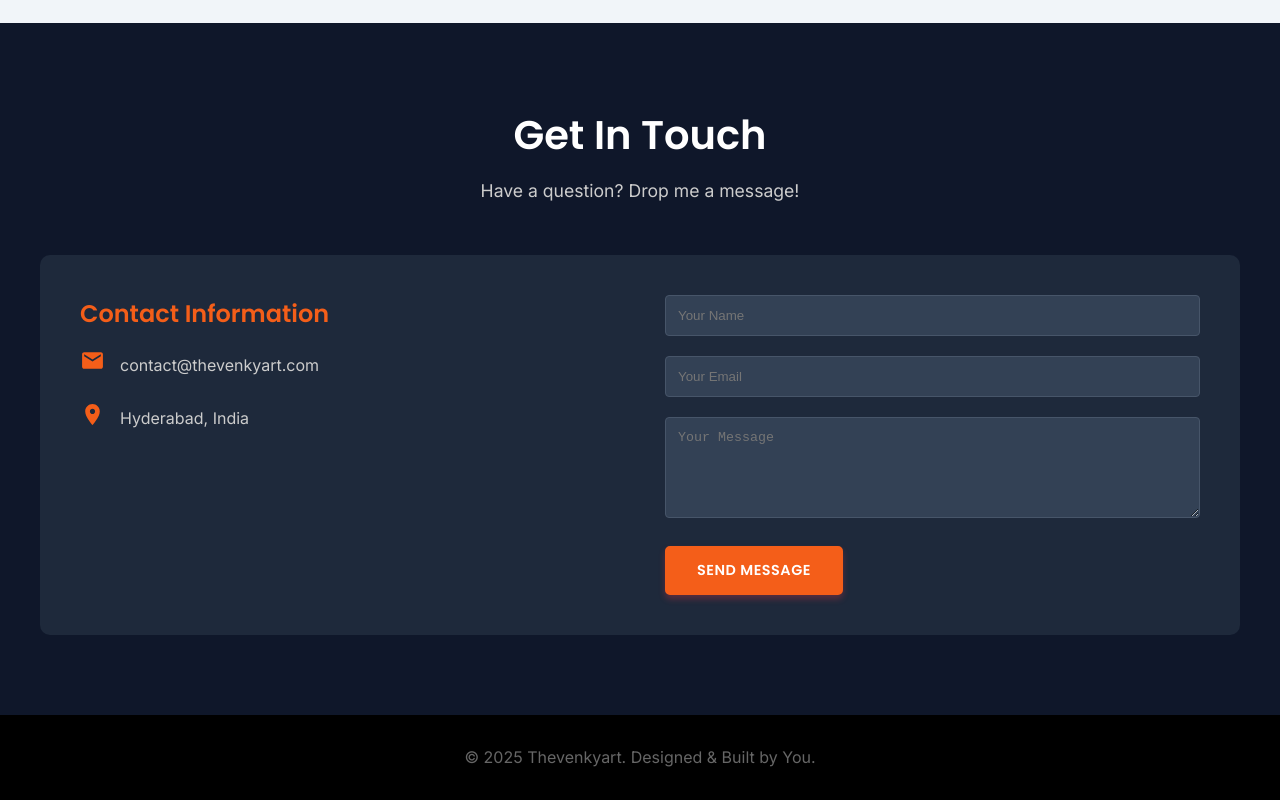
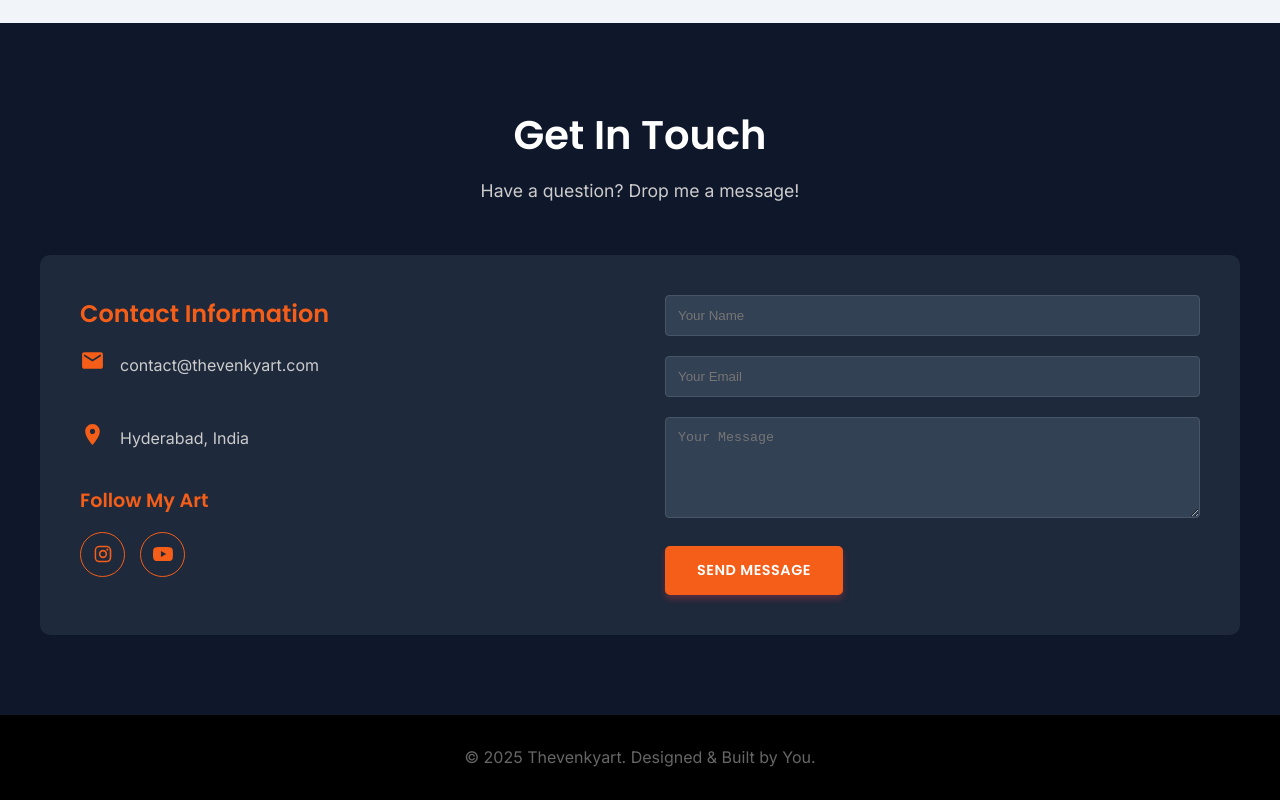
Before and after one commit to Venkateshthammisetti/thevenkyart-website, a plain HTML site: page index.html in a window 1280 px wide. Shown: the part 5355-6155 px from the top of the page. Drawn offline with nearby package versions, Linux system fonts and the light colour scheme.

Commit message:
WS-009: social media links ig and yt

```diff
--- a/CSS/style.css
+++ b/CSS/style.css
@@ -1169,3 +1169,33 @@ footer {
     line-height: 1;
 }
 .close-popup:hover { color: var(--primary-color); }
+
+/* --- SOCIAL LINKS STYLING --- */
+.social-links {
+    display: flex;
+    gap: 15px;
+    margin-top: 15px;
+}
+
+.social-icon {
+    width: 45px;
+    height: 45px;
+    border: 1px solid var(--primary-color);
+    color: var(--primary-color);
+    display: flex;
+    justify-content: center;
+    align-items: center;
+    border-radius: 50%;
+    transition: var(--transition);
+}
+
+.social-icon svg {
+    display: block; /* Fixes tiny alignment bugs */
+}
+
+/* Hover Effect: Turns solid color */
+.social-icon:hover {
+    background-color: var(--primary-color);
+    color: white; /* Icon turns white */
+    transform: translateY(-3px); /* Subtle float up */
+}
--- a/index.html
+++ b/index.html
@@ -366,13 +366,49 @@
           </div>
 
             <div class="info-item">
-            <span class="icon">
+              <!-- <span class="icon">
                 <svg xmlns="http://www.w3.org/2000/svg" viewBox="0 0 24 24" fill="currentColor">
                   <path
                     d="M12 2C8.13 2 5 5.13 5 9c0 5.25 7 13 7 13s7-7.75 7-13c0-3.87-3.13-7-7-7zm0 9.5c-1.38 0-2.5-1.12-2.5-2.5s1.12-2.5 2.5-2.5 2.5 1.12 2.5 2.5-1.12 2.5-2.5 2.5z" />
                 </svg>
               </span>
+              <p>Hyderabad, India</p> -->
+            </div>
+            <div class="info-item">
+        <span class="icon">
+            <svg xmlns="http://www.w3.org/2000/svg" viewBox="0 0 24 24" fill="currentColor"><path d="M12 2C8.13 2 5 5.13 5 9c0 5.25 7 13 7 13s7-7.75 7-13c0-3.87-3.13-7-7-7zm0 9.5c-1.38 0-2.5-1.12-2.5-2.5s1.12-2.5 2.5-2.5 2.5 1.12 2.5 2.5-1.12 2.5-2.5 2.5z"/></svg>
+        </span>
         <p>Hyderabad, India</p>
+    </div>
+
+    <h3 style="margin-top: 30px; font-size: 1.2rem;">Follow My Art</h3>
+
+    <div class="social-links">
+
+        <a href="https://www.instagram.com/art_by__venky?igsh=MTEzem5hcnBoazRjaQ%3D%3D&utm_source=qr" target="_blank" class="social-icon" aria-label="Instagram">
+            <svg xmlns="http://www.w3.org/2000/svg" viewBox="0 0 24 24" fill="currentColor" width="20" height="20">
+                <path d="M7.8 2h8.4C19.4 2 22 4.6 22 7.8v8.4a5.8 5.8 0 0 1-5.8 5.8H7.8C4.6 22 2 19.4 2 16.2V7.8A5.8 5.8 0 0 1 7.8 2m-.2 2A3.6 3.6 0 0 0 3.8 7.6v8.8A3.6 3.6 0 0 0 7.6 20h8.8a3.6 3.6 0 0 0 3.6-3.6V7.6A3.6 3.6 0 0 0 16.4 4H7.6m9.65 1.5a1.25 1.25 0 0 1 1.25 1.25A1.25 1.25 0 0 1 17.25 8 1.25 1.25 0 0 1 16 6.75a1.25 1.25 0 0 1 1.25-1.25M12 7a5 5 0 0 1 5 5 5 5 0 0 1-5 5 5 5 0 0 1-5-5 5 5 0 0 1 5-5m0 2a3 3 0 0 0-3 3 3 3 0 0 0 3 3 3 3 0 0 0 3-3 3 3 0 0 0-3-3z"/>
+            </svg>
+        </a>
+
+        <!-- <a href="https://www.linkedin.com/in/YOUR_USERNAME" target="_blank" class="social-icon" aria-label="LinkedIn">
+            <svg xmlns="http://www.w3.org/2000/svg" viewBox="0 0 24 24" fill="currentColor" width="20" height="20">
+                <path d="M4.98 3.5c0 1.381-1.11 2.5-2.48 2.5s-2.48-1.119-2.48-2.5c0-1.38 1.11-2.5 2.48-2.5s2.48 1.12 2.48 2.5zm.02 4.5h-5v16h5v-16zm7.982 0h-4.968v16h5v-8.306c0-4.613 6.114-5.021 6.114 0v8.306h4.694v-9.352c0-8.212-8.818-8.016-10.84-4.226v-2.422z"/>
+            </svg>
+        </a> -->
+
+        <a href="https://www.youtube.com/@thevenkyart" target="_blank" class="social-icon" aria-label="YouTube">
+            <svg xmlns="http://www.w3.org/2000/svg" viewBox="0 0 24 24" fill="currentColor" width="20" height="20">
+                <path d="M23.498 6.186a3.016 3.016 0 0 0-2.122-2.136C19.505 3.545 12 3.545 12 3.545s-7.505 0-9.377.505A3.017 3.017 0 0 0 .502 6.186C0 8.07 0 12 0 12s0 3.93.502 5.814a3.016 3.016 0 0 0 2.122 2.136c1.871.505 9.376.505 9.376.505s7.505 0 9.377-.505a3.015 3.015 0 0 0 2.122-2.136C24 15.93 24 12 24 12s0-3.93-.498-5.814zM9.545 15.568V8.432L15.818 12l-6.273 3.568z"/>
+            </svg>
+        </a>
+
+        <!-- <a href="https://facebook.com/YOUR_PAGE" target="_blank" class="social-icon" aria-label="Facebook">
+            <svg xmlns="http://www.w3.org/2000/svg" viewBox="0 0 24 24" fill="currentColor" width="20" height="20">
+                <path d="M24 12.073c0-6.627-5.373-12-12-12s-12 5.373-12 12c0 5.99 4.388 10.954 10.125 11.854v-8.385H7.078v-3.47h3.047V9.43c0-3.007 1.792-4.669 4.533-4.669 1.312 0 2.686.235 2.686.235v2.953H15.83c-1.491 0-1.956.925-1.956 1.874v2.25h3.328l-.532 3.47h-2.796v8.385C19.612 23.027 24 18.062 24 12.073z"/>
+            </svg>
+        </a> -->
+
     </div>
         </div>
         <form class="contact-form" action="https://formspree.io/f/mrbnowgp" method="POST">
```
Lines whose indentation alone changed are shown as unchanged.
